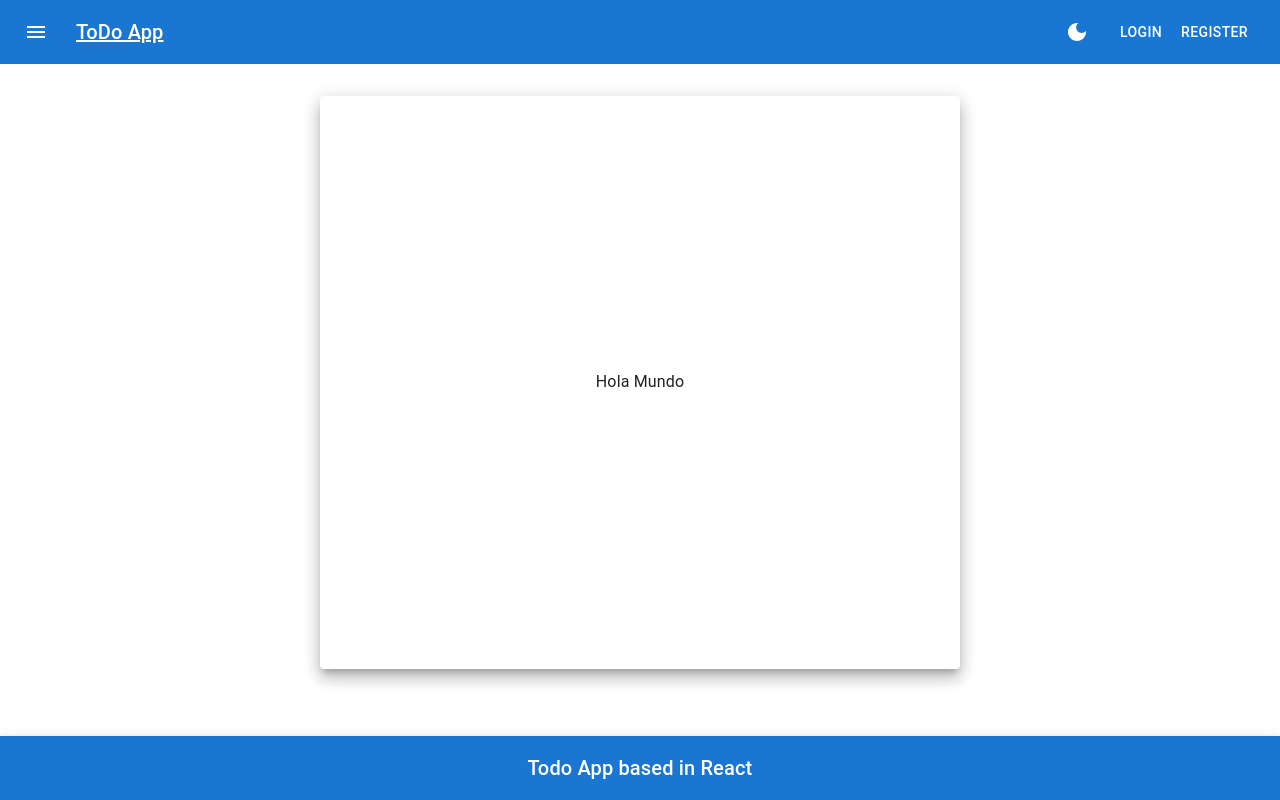
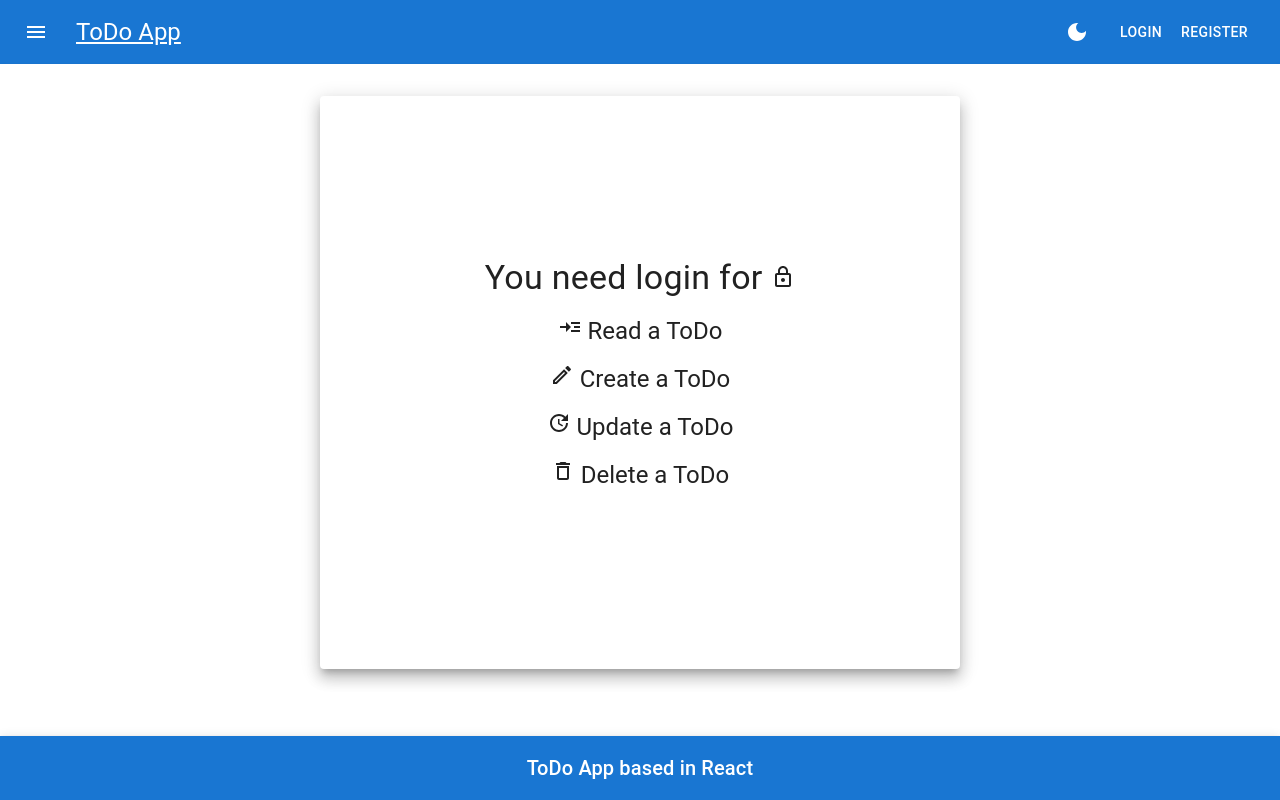
Before and after one commit to jhoacar/text-2-speech-todo-app, a React (Vite) app in the folder client/: page / in a window 1280 px wide. Built offline with nearby package versions, Linux system fonts and the light colour scheme.

Commit message:
added todo middleware

```diff
--- a/client/src/components/Footer/index.jsx
+++ b/client/src/components/Footer/index.jsx
@@ -20,7 +20,7 @@ function Footer() {
       >
         <Typography variant="h6" component="h4" textAlign="center">
           <Link sx={{ color: 'white' }} href="https://github.com/jhoacar/txt2speech-todo-app">
-            Todo App based in React
+            ToDo App based in React
           </Link>
         </Typography>
       </AppBar>
--- a/client/src/components/NavBar/index.jsx
+++ b/client/src/components/NavBar/index.jsx
@@ -42,7 +42,7 @@ function NavBar() {
           >
             <MenuIcon />
           </IconButton>
-          <Typography variant="h6" component="div" sx={{ flexGrow: 1 }}>
+          <Typography variant="h5" component="div" sx={{ flexGrow: 1 }}>
             <Link className={styles['nav-link']} to="/">
               ToDo App
             </Link>
--- /dev/null
+++ b/client/src/middlewares/auth.jsx
@@ -0,0 +1,14 @@
+import { useContext } from 'react';
+import { Navigate } from 'react-router-dom';
+import { AuthContext } from '../contexts/auth';
+
+// eslint-disable-next-line react/prop-types
+function Auth({ children }) {
+  const [isLoggedIn] = useContext(AuthContext);
+  if (!isLoggedIn) {
+    return <Navigate to="/" />;
+  }
+  return children;
+}
+
+export default Auth;
--- a/client/src/pages/error/index.jsx
+++ b/client/src/pages/error/index.jsx
@@ -1,9 +1,39 @@
+import { ErrorOutline } from '@mui/icons-material';
+import { Box, Paper, Typography } from '@mui/material';
 import Layout from '../../layout';
 
 function Error() {
   return (
     <Layout>
-      Error
+      <Box
+        sx={{
+          display: 'flex',
+          alignContent: 'center',
+          justifyContent: 'center',
+          width: '100%',
+          height: '90%',
+        }}
+      >
+        <Paper
+          elevation={10}
+          sx={{
+            display: 'flex',
+            flexDirection: 'column',
+            justifyContent: 'center',
+            alignItems: 'center',
+            gap: '2rem',
+            margin: '1rem',
+            maxWidth: '40rem',
+            width: '100%',
+          }}
+        >
+          <Typography variant="h4" textAlign="center">
+            <ErrorOutline />
+            {' '}
+            404 - Not Found
+          </Typography>
+        </Paper>
+      </Box>
     </Layout>
   );
 }
--- a/client/src/pages/home/index.jsx
+++ b/client/src/pages/home/index.jsx
@@ -1,7 +1,16 @@
-import { Box, Paper, Typography } from '@mui/material';
+import {
+  CreateOutlined, DeleteOutlineOutlined, LockOutlined, ReadMoreOutlined, UpdateOutlined,
+} from '@mui/icons-material';
+import {
+  Box, List, ListItem, Paper, Typography,
+} from '@mui/material';
+import { useContext } from 'react';
+import { Navigate } from 'react-router-dom';
+import { AuthContext } from '../../contexts/auth';
 import Layout from '../../layout';
 
 function Home() {
+  const [isLoggedIn] = useContext(AuthContext);
   return (
     <Layout>
       <Box
@@ -26,9 +35,47 @@ function Home() {
             width: '100%',
           }}
         >
-          <Typography>
-            Hola Mundo
-          </Typography>
+
+          {isLoggedIn && <Box><Navigate to="/todos" /></Box>}
+          {!isLoggedIn && (
+            <Box>
+              <Typography variant="h4" textAlign="center">
+                You need login for
+                {' '}
+                <LockOutlined />
+              </Typography>
+              <List>
+                <ListItem>
+                  <Typography variant="h5" textAlign="center" width="100%">
+                    <ReadMoreOutlined />
+                    {' '}
+                    Read a ToDo
+                  </Typography>
+                </ListItem>
+                <ListItem>
+                  <Typography variant="h5" textAlign="center" width="100%">
+                    <CreateOutlined />
+                    {' '}
+                    Create a ToDo
+                  </Typography>
+                </ListItem>
+                <ListItem>
+                  <Typography variant="h5" textAlign="center" width="100%">
+                    <UpdateOutlined />
+                    {' '}
+                    Update a ToDo
+                  </Typography>
+                </ListItem>
+                <ListItem>
+                  <Typography variant="h5" textAlign="center" width="100%">
+                    <DeleteOutlineOutlined />
+                    {' '}
+                    Delete a ToDo
+                  </Typography>
+                </ListItem>
+              </List>
+            </Box>
+          )}
         </Paper>
       </Box>
     </Layout>
--- a/client/src/pages/login/index.jsx
+++ b/client/src/pages/login/index.jsx
@@ -32,7 +32,7 @@ function Login() {
         setToken(result);
       })
       .catch((error) => {
-        toast(error.message);
+        toast.error(error.message);
       });
   };
 
@@ -57,7 +57,7 @@ function Login() {
               <Avatar><LockOutlined /></Avatar>
               <h2>Log In</h2>
             </Grid>
-            <TextField value={email} onChange={(event) => setEmail(event.target.value)} label="Email" placeholder="Enter email" variant="outlined" fullWidth required />
+            <TextField value={email} onChange={(event) => setEmail(event.target.value)} label="Email" placeholder="Enter email" type="email" variant="outlined" fullWidth required />
             <TextField value={password} onChange={(event) => setPassword(event.target.value)} label="Password" placeholder="Enter password" type="password" variant="outlined" fullWidth required />
             <FormControlLabel
               control={(
--- a/client/src/pages/register/index.jsx
+++ b/client/src/pages/register/index.jsx
@@ -5,8 +5,10 @@ import {
   Avatar, Box, Button, Grid, Paper, TextField, Typography,
 } from '@mui/material';
 import { useState } from 'react';
-import { Link } from 'react-router-dom';
+import toast from 'react-hot-toast';
+import { Link, Navigate } from 'react-router-dom';
 import Layout from '../../layout';
+import { handleRegister } from '../../services/register';
 
 function Register() {
   // const isLoggedIn = false;
@@ -14,9 +16,23 @@ function Register() {
   const [name, setName] = useState('');
   const [password, setPassword] = useState('');
 
+  const [isRegistered, setIsRegistered] = useState(false);
+
   const handleSubmit = (event) => {
     event.preventDefault();
+    handleRegister({ email, name, password })
+      .then((result) => {
+        console.log(result);
+        toast.success('Registered succesfully - You can login now');
+        setIsRegistered(true);
+      })
+      .catch((error) => {
+        toast.error(error.message);
+      });
   };
+
+  if (isRegistered) return <Navigate to="/login" />;
+
   return (
     <Layout>
       <form onSubmit={handleSubmit}>
@@ -37,7 +53,7 @@ function Register() {
               <h2>Register</h2>
             </Grid>
             <TextField value={name} onChange={(event) => setName(event.target.value)} label="Name" placeholder="Enter name" variant="outlined" fullWidth required />
-            <TextField value={email} onChange={(event) => setEmail(event.target.value)} label="Email" placeholder="Enter email" variant="outlined" fullWidth required />
+            <TextField value={email} onChange={(event) => setEmail(event.target.value)} label="Email" placeholder="Enter email" type="email" variant="outlined" fullWidth required />
             <TextField value={password} onChange={(event) => setPassword(event.target.value)} label="Password" placeholder="Enter password" type="password" variant="outlined" fullWidth required />
             <Button type="submit" color="primary" variant="contained" fullWidth>Register</Button>
             <Typography>
```
